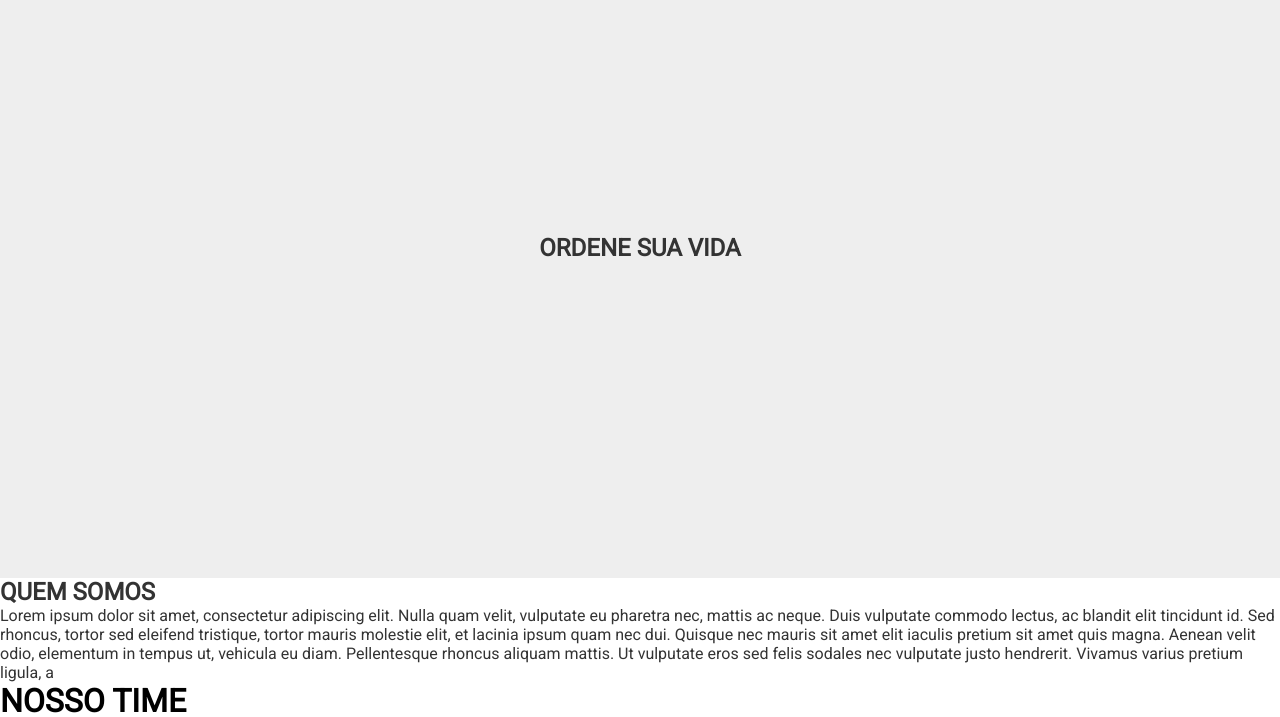
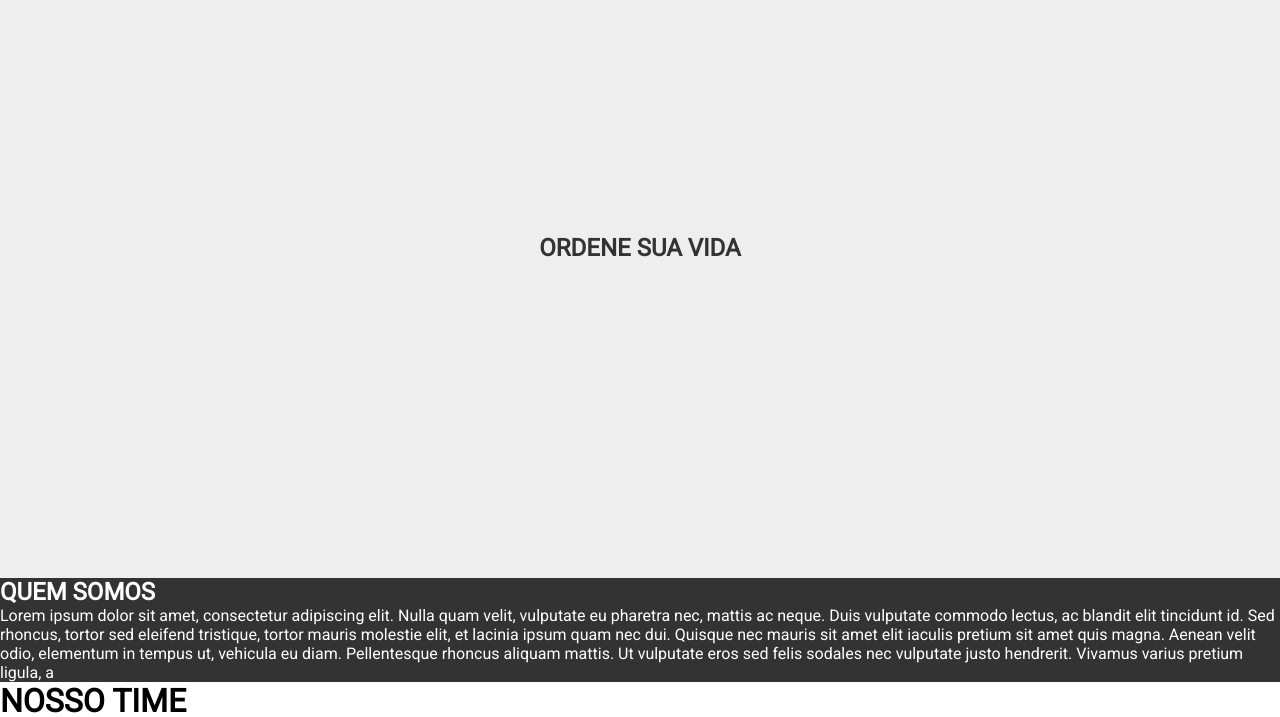
Before and after one commit to vini1309/QUICKSORT, a plain HTML site: page index.html in a window 1280 px wide. Shown: the part 82-799 px from the top of the page. Drawn offline with Linux system fonts and the light colour scheme.

Commit message:
Inversao das cores no banner

```diff
--- a/styles.css
+++ b/styles.css
@@ -31,8 +31,8 @@ header img{
 
 
 .description {
-    color: #333;
-    background-color: #FFF;
+    color: #FFF;
+    background-color: #333;
 }
 
 .menu{
```
